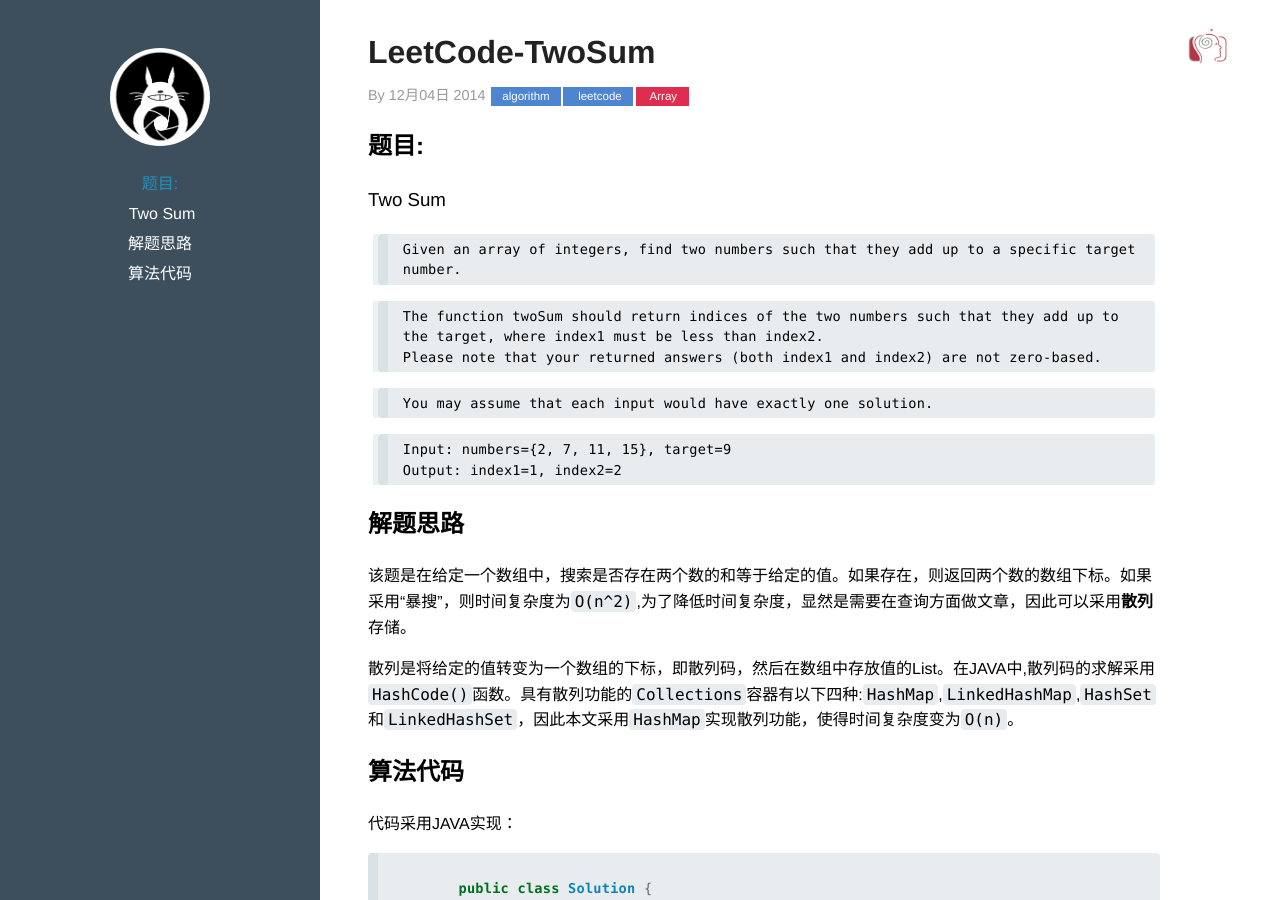
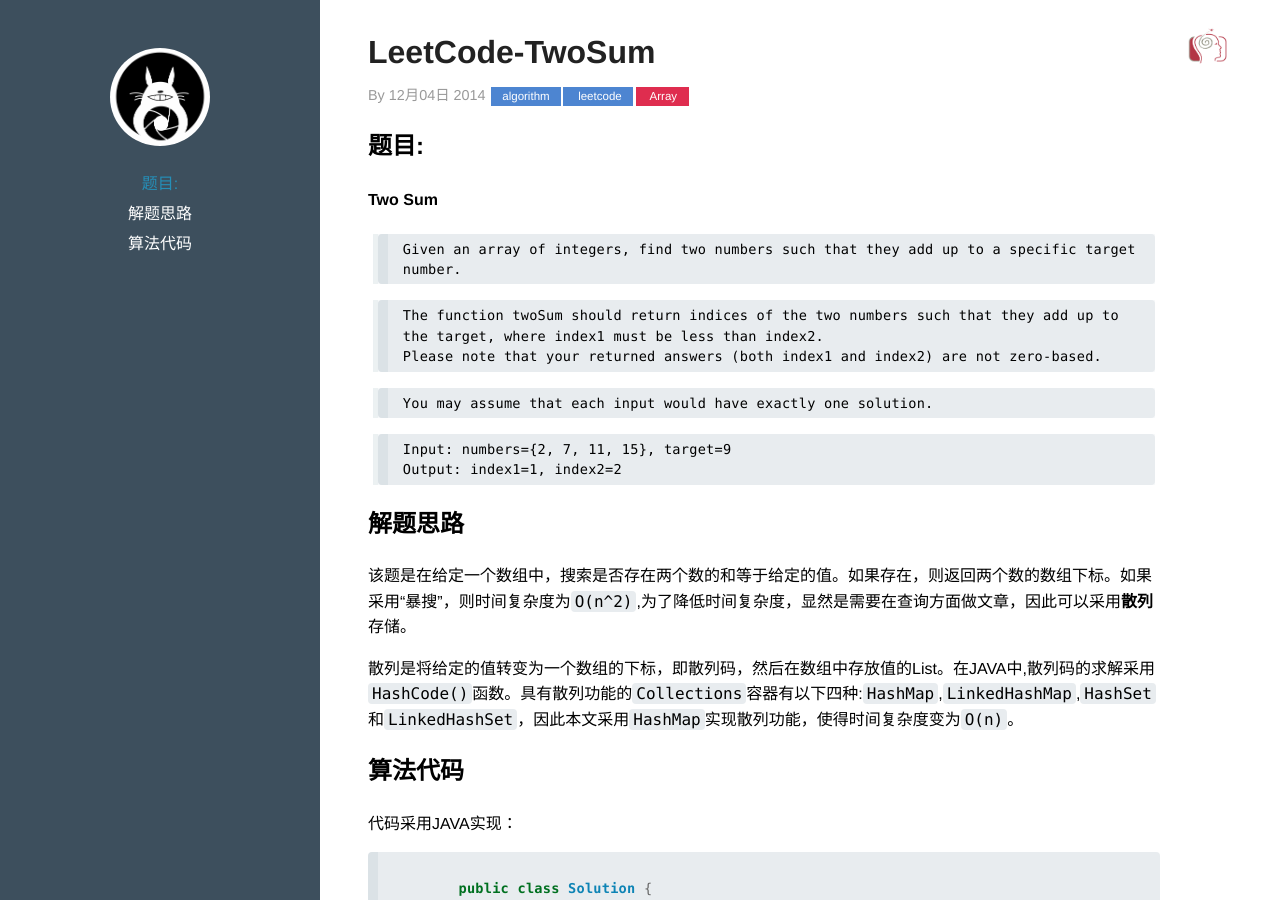
Before and after one commit to hexo2hexo/xwzpp.github.io, a Jekyll site: the page built from _posts/2014-12-04-leetcode-two-sum.md, in a window 1280 px wide and 900 px high. Built offline with Jekyll 4.4.1, drawn with Linux system fonts in a browser that asks for light colours; Markdown is read by kramdown in place of the engine named in the settings; comment, search, counter and statistics services are not loaded.

Commit message:
2014-12-4

```diff
--- a/_posts/2014-12-04-leetcode-two-sum.md
+++ b/_posts/2014-12-04-leetcode-two-sum.md
@@ -8,7 +8,7 @@
 duoshuo: true
 ---
 ##题目:
-###Two Sum
+####Two Sum
 
 >	Given an array of integers, find two numbers such that they add up to a specific target number.
 
```
